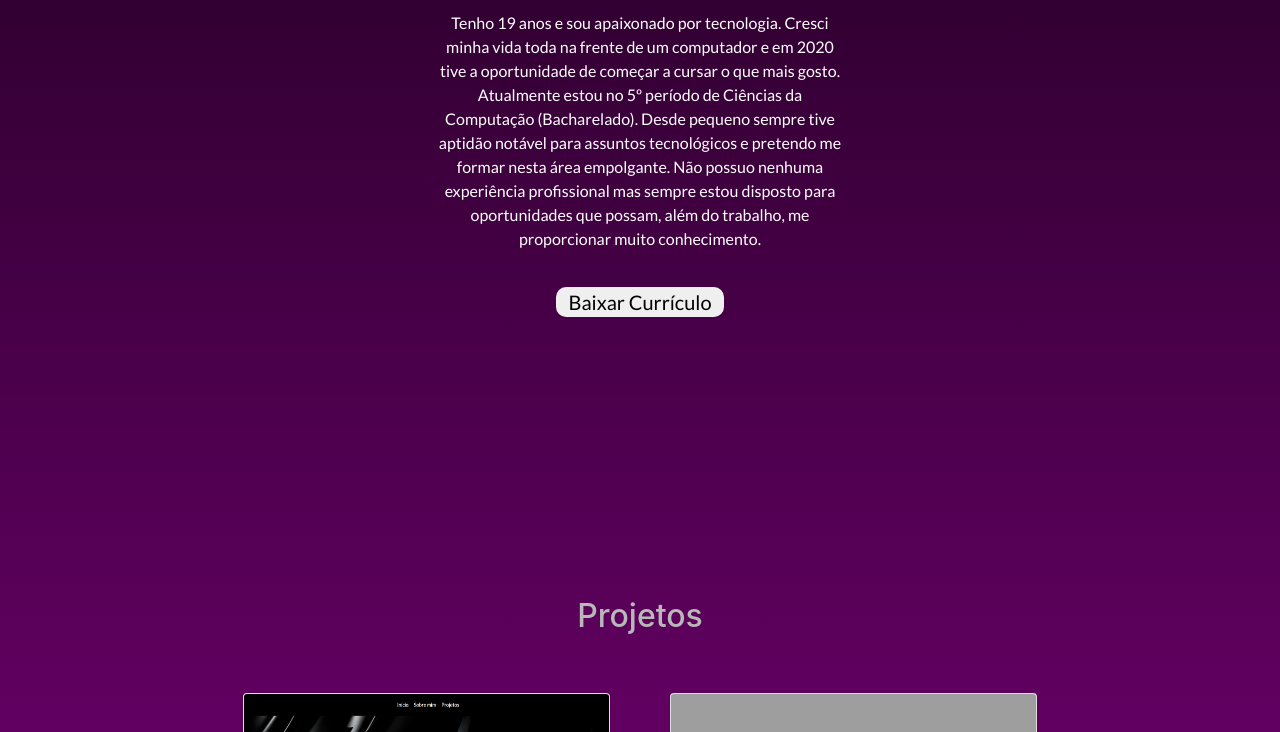
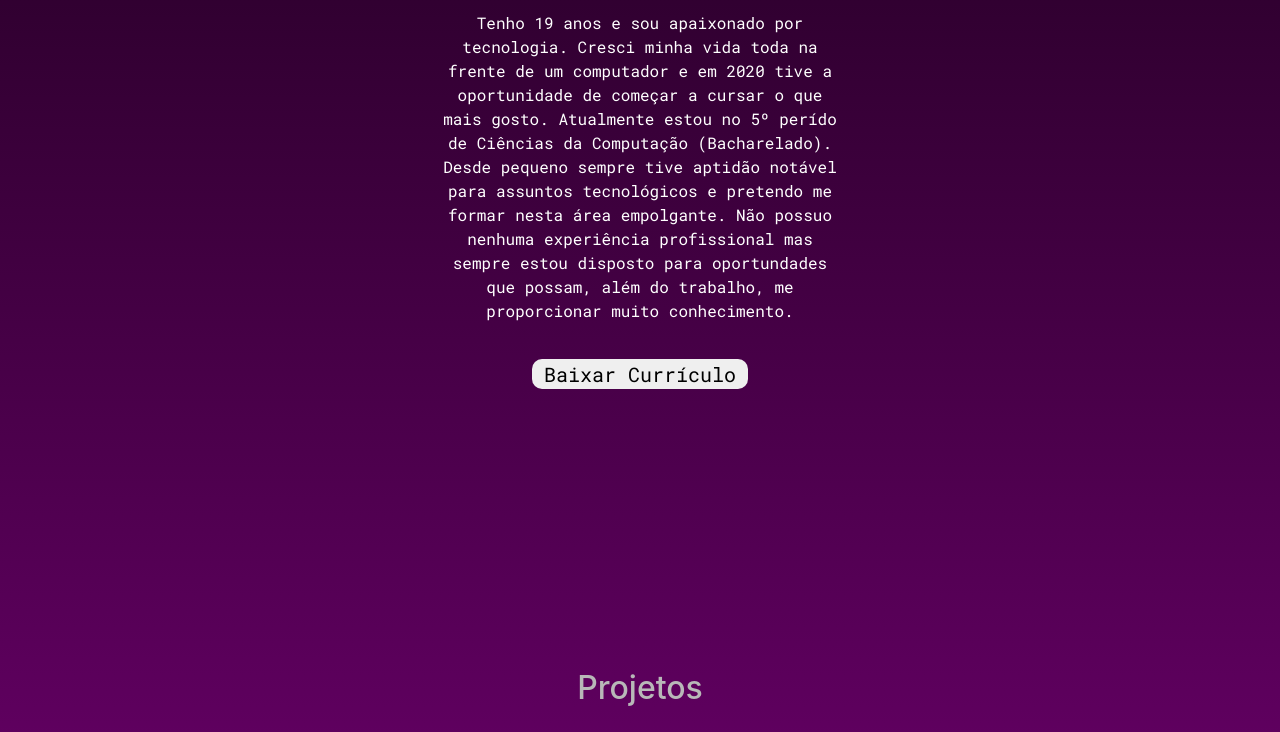
Before and after one commit to pvirgilio/Portfolio-Web, a website: page Portfolio2-0/index.html in a window 1280 px wide. Shown: the part 782-1514 px from the top of the page. Drawn offline with nearby package versions, Linux system fonts and the light colour scheme; grey boxes are pictures that could not be loaded.

Commit message:
font roboto

```diff
--- a/Portfolio2-0/CSS/style.css
+++ b/Portfolio2-0/CSS/style.css
@@ -1,10 +1,11 @@
 @import url('https://fonts.googleapis.com/css2?family=Lato&display=swap');
+@import url('https://fonts.googleapis.com/css2?family=Roboto+Mono&display=swap');
 
 *{
     margin: 0;
     padding: 0;
     box-sizing: border-box;
-    font-family: 'Lato', sans-serif;
+    font-family: 'Roboto Mono', monospace;
 }
 
 html{
--- a/Portfolio2-0/index.html
+++ b/Portfolio2-0/index.html
@@ -14,6 +14,9 @@
     integrity="sha384-ZMP7rVo3mIykV+2+9J3UJ46jBk0WLaUAdn689aCwoqbBJiSnjAK/l8WvCWPIPm49"
     crossorigin="anonymous"></script>
   <link rel="shortcut icon" type="imagem/x-icon" href="/IMG/perfil.ico" />
+  <link rel="preconnect" href="https://fonts.googleapis.com">
+  <link rel="preconnect" href="https://fonts.gstatic.com" crossorigin>
+  <link href="https://fonts.googleapis.com/css2?family=Roboto+Mono&display=swap" rel="stylesheet">
   <meta charset="UTF-8">
   <meta http-equiv="X-UA-Compatible" content="IE=edge">
   <meta name="viewport" content="width=device-width, initial-scale=1.0">
@@ -49,16 +52,16 @@
   <section id="diferenciais" class="diferenciais">
 
     <div class="w33">
-      <h2 style="color: rgb(184, 184, 184); padding-top: 80px;">Sobre mim</h2>
+      <h2 style="color: rgb(184, 184, 184); padding-top: 80px; ">Sobre mim</h2>
       <p style="color: white;">Tenho 19 anos e sou apaixonado por tecnologia. Cresci minha vida
         toda na frente de um computador e em 2020 tive a oportunidade de começar a cursar o que mais gosto.
         Atualmente
-        estou no 5º período de Ciências da Computação (Bacharelado). Desde pequeno sempre tive aptidão notável
+        estou no 5º perído de Ciências da Computação (Bacharelado). Desde pequeno sempre tive aptidão notável
         para
         assuntos tecnológicos e pretendo me formar nesta área empolgante. Não possuo nenhuma experiência
         profissional mas
         sempre
-        estou disposto para oportunidades que possam, além do trabalho, me proporcionar muito conhecimento.</p>
+        estou disposto para oportundades que possam, além do trabalho, me proporcionar muito conhecimento.</p>
     </div>
 
   </section>
--- a/Portfolio2-0/style.css
+++ b/Portfolio2-0/style.css
@@ -24,7 +24,6 @@ header {
 }
 
 .menu a {
-    text-transform: uppercase;
     text-decoration: none;
     margin-right: 15px;
 
```
